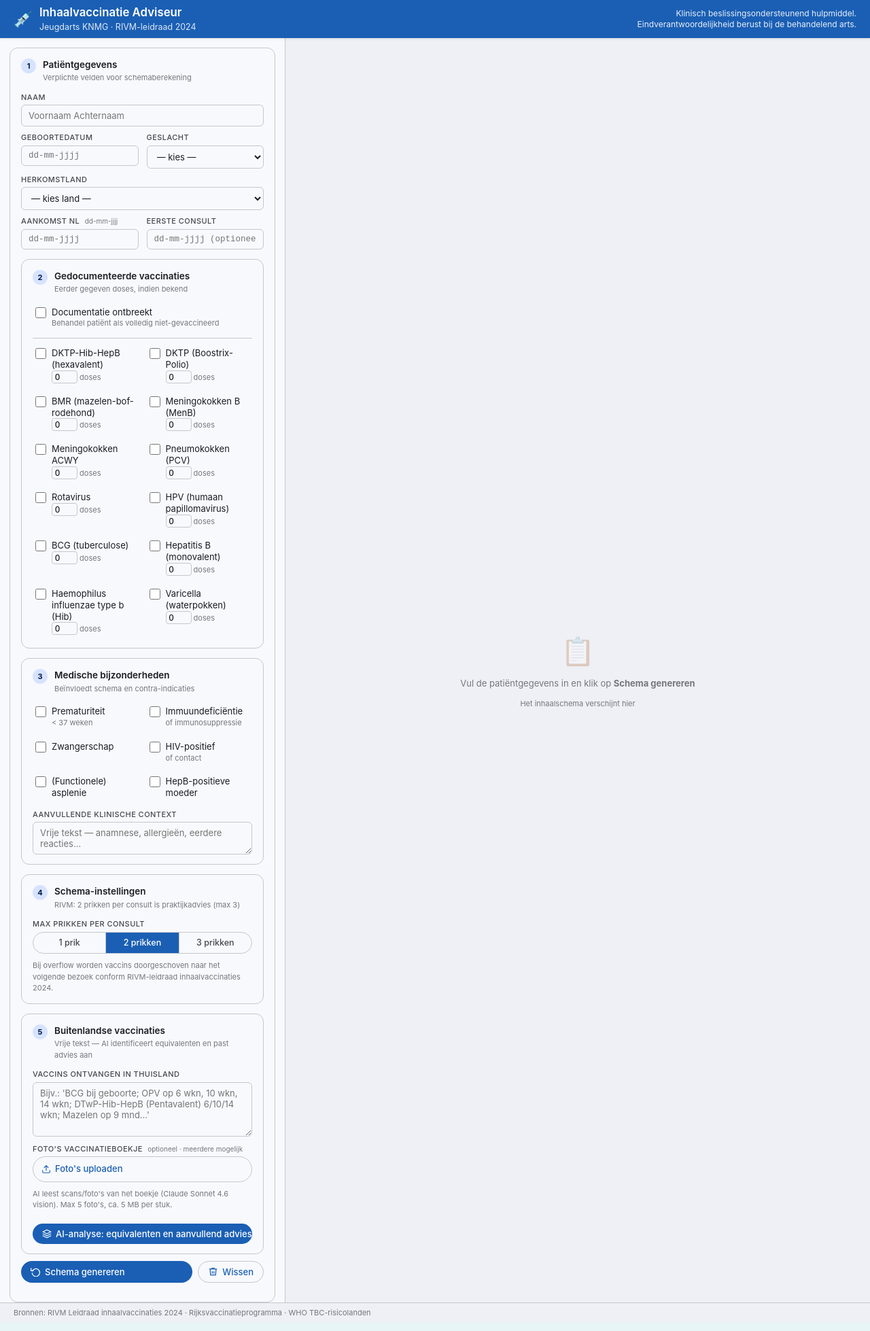
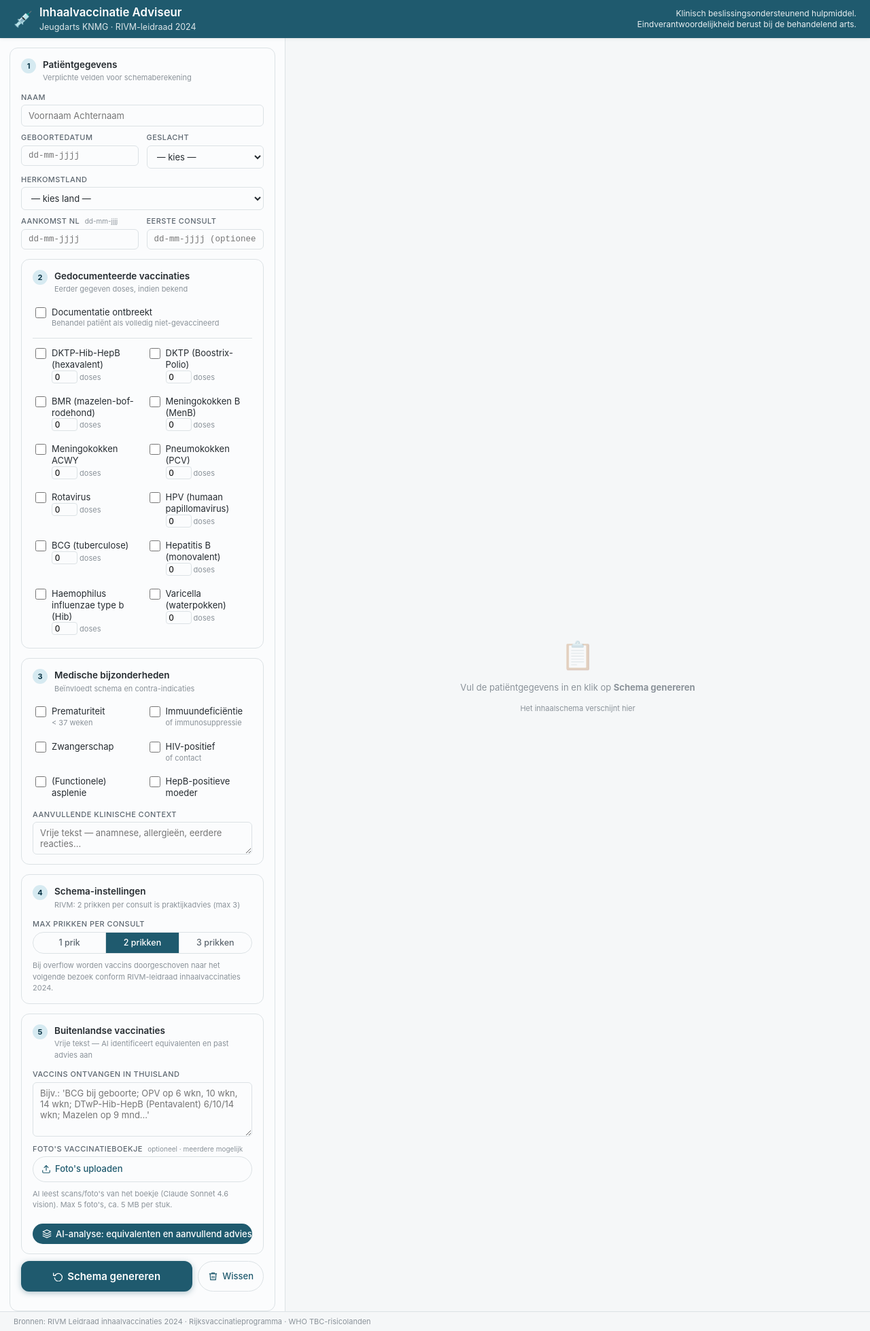
Before and after one commit to bobemmen/inhaalvaccinatieschema, a Laravel app: page / in a window 1280 px wide. Shown: the whole page at 68% size. Run offline with Laravel 12, Linux system fonts and the light colour scheme; some libraries are stand-ins or nearby versions.

Commit message:
Nieuw kleurschema (teal/blauwgroen) + grotere 'Schema genereren'-knop
Vervangt het oude blauw (#1a5fb4) door een teal-palet op basis van de
opgegeven MD3-tokens (oklch 210°/195°). De 'Schema genereren'-knop in
.input-footer krijgt meer padding, een groter lettertype en een subtiele
schaduw zodat de primaire actie direct opvalt.

https://claude.ai/code/session_01Dvv3Df8evhLKWmaEA5iMhS

```diff
--- a/public/css/styles.css
+++ b/public/css/styles.css
@@ -1,23 +1,28 @@
 /* ── MD3 design tokens ─────────────────────────────────────────────────── */
 :root {
-  --md-primary:               #1a5fb4;
-  --md-on-primary:            #ffffff;
-  --md-primary-container:     #d6e3ff;
-  --md-on-primary-container:  #001848;
-  --md-secondary:             #178a4e;
-  --md-on-secondary:          #ffffff;
-  --md-error:                 #c0322b;
-  --md-on-error:              #ffffff;
-  --md-surface:               #f8f9fc;
-  --md-surface-container:     #eef0f5;
-  --md-surface-container-hi:  #e3e6ed;
-  --md-on-surface:            #1a1c20;
-  --md-on-surface-variant:    #44474e;
-  --md-on-surface-muted:      #74777e;
-  --md-outline-variant:       #c4c7ce;
-  --md-outline:               #74777e;
-  --md-warn-container:        #fff3e0;
-  --md-on-warn-container:     #7a4200;
+  --md-primary:                #1F5A6E;
+  --md-primary-hover:          #0F4C60;
+  --md-on-primary:             #FFFFFF;
+  --md-primary-container:      #D6EAF1;
+  --md-on-primary-container:   #0A3445;
+  --md-accent:                 #2C8090;
+  --md-accent-soft:            #CDE7E8;
+  --md-secondary:              #178a4e;
+  --md-on-secondary:           #ffffff;
+  --md-error:                  #c0322b;
+  --md-on-error:               #ffffff;
+  --md-surface:                #FBFCFD;
+  --md-surface-container:      #F5F7F8;
+  --md-surface-container-hi:   #EFF2F4;
+  --md-surface-container-high: #EFF2F4;
+  --md-surface-container-highest: #E8ECEE;
+  --md-on-surface:             #252B30;
+  --md-on-surface-variant:     #5D6770;
+  --md-on-surface-muted:       #8A9299;
+  --md-outline:                #B5BEC5;
+  --md-outline-variant:        #DCE2E5;
+  --md-warn-container:         #fff3e0;
+  --md-on-warn-container:      #7a4200;
   --md-mono: 'JetBrains Mono', 'Fira Code', 'Courier New', monospace;
   --radius-sm: 6px;
   --radius-md: 12px;
@@ -28,7 +33,7 @@
   /* priority colours */
   --pri-direct: #c0322b; --pri-direct-bg: #fff0f0;
   --pri-1m:     #b35c00; --pri-1m-bg:     #fff7e6;
-  --pri-3m:     #1a5fb4; --pri-3m-bg:     #f0f4ff;
+  --pri-3m:     #1F5A6E; --pri-3m-bg:     #D6EAF1;
   --pri-6m:     #178a4e; --pri-6m-bg:     #f0faf5;
 }
 
@@ -96,6 +101,15 @@ body {
 .input-footer {
   display: flex; gap: 8px; position: sticky; bottom: 0; padding: 10px 0 14px;
   background: linear-gradient(to top, var(--md-surface) 70%, transparent);
+}
+.input-footer .md3-btn-fill {
+  flex: 1; justify-content: center;
+  padding: 13px 24px; font-size: 15px; font-weight: 600;
+  border-radius: var(--radius-md);
+  box-shadow: 0 2px 8px color-mix(in srgb, var(--md-primary) 35%, transparent);
+}
+.input-footer .md3-btn-fill:hover {
+  box-shadow: 0 4px 14px color-mix(in srgb, var(--md-primary) 45%, transparent);
 }
 
 /* ── Schedule column ───────────────────────────────────────────────────── */
@@ -208,7 +222,7 @@ body {
 }
 .md3-btn svg { flex-shrink: 0; }
 .md3-btn-fill   { background: var(--md-primary); color: var(--md-on-primary); }
-.md3-btn-fill:hover { background: color-mix(in srgb, var(--md-primary) 88%, #000); }
+.md3-btn-fill:hover { background: var(--md-primary-hover); }
 .md3-btn-outline { background: transparent; color: var(--md-primary); border: 1px solid var(--md-outline-variant); }
 .md3-btn-outline:hover { background: var(--md-primary-container); }
 .md3-btn-text   { background: transparent; color: var(--md-primary); padding: 7px 10px; }
```
